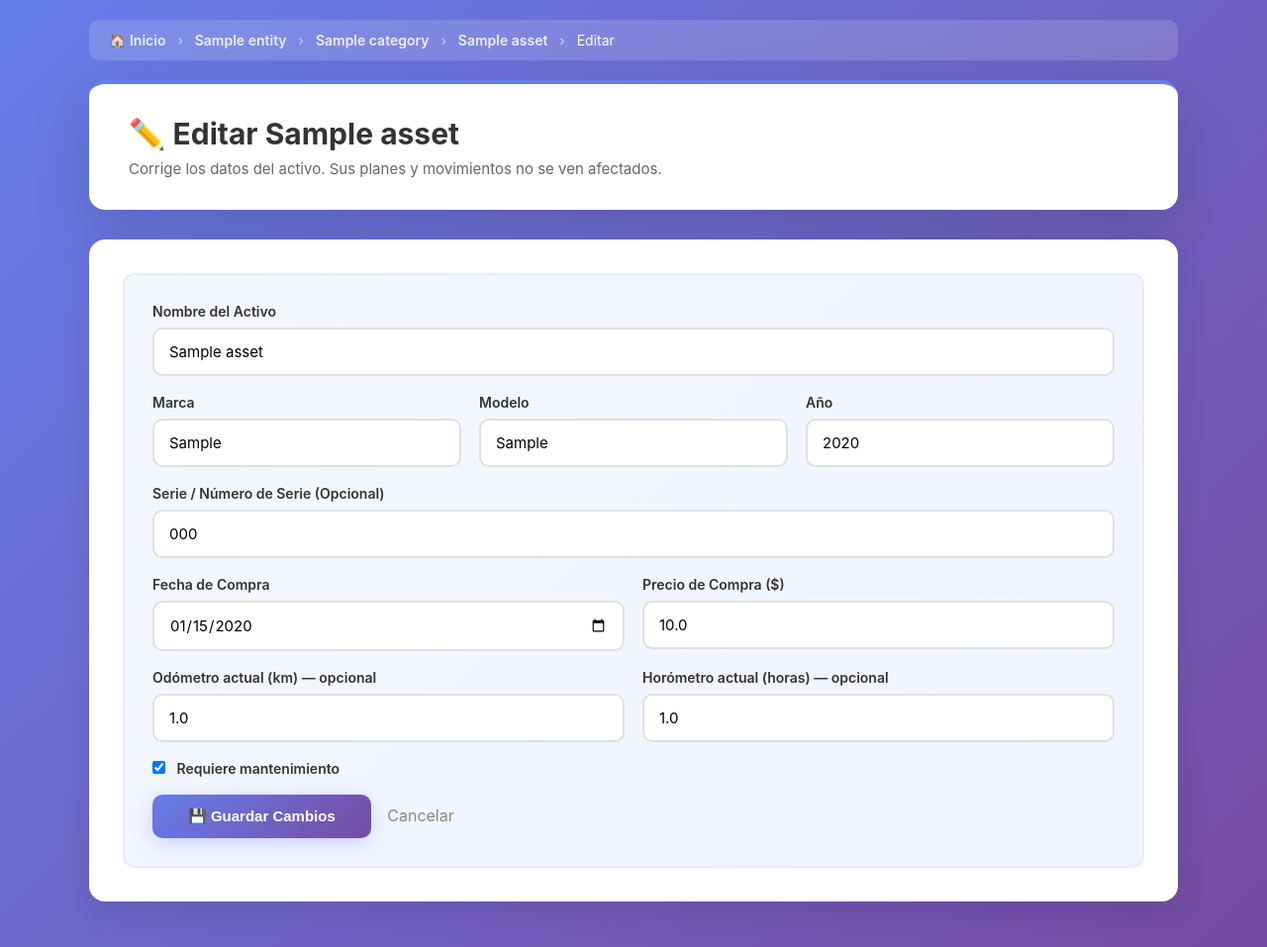
After one commit to rtrujillo62/asset-management, a Flask app: page /activo/1/editar in a window 1280 px wide. The commit adds this page. Shown: the whole page at 99% size. Run offline with Flask 3, Linux system fonts and the light colour scheme; tables that the repository leaves empty hold one stand-in row (values such as "Sample post").

Commit message:
Editar activos: formulario precargado, ruta de actualizacion y boton en la ficha del activo

```diff
--- a/app/models/__init__.py
+++ b/app/models/__init__.py
@@ -1,6 +1,7 @@
 from .entity import Entity
 from .entity_type import EntityType
 from .category import Category
+from .category_template import CategoryTemplate
 from .asset import Asset
 from .maintenance_plan import MaintenancePlan
 from .movement_ledger import MovementLedger
@@ -9,6 +10,7 @@ __all__ = [
     'Entity',
     'EntityType',
     'Category',
+    'CategoryTemplate',
     'Asset',
     'MaintenancePlan',
     'MovementLedger'
--- a/app/routes/dashboard.py
+++ b/app/routes/dashboard.py
@@ -1,6 +1,6 @@
 from flask import render_template, abort
 from app.routes import main_bp
-from app.models import Entity, EntityType, Category, Asset, MaintenancePlan, MovementLedger
+from app.models import Entity, EntityType, Category, CategoryTemplate, Asset, MaintenancePlan, MovementLedger
 
 @main_bp.route('/dashboard')
 def dashboard():
@@ -24,11 +24,17 @@ def ver_entidad(entity_id):
     nombres_categorias = sorted({
         c.name for c in Category.query.with_entities(Category.name).distinct()
     })
+    nombres_ya_aplicados = {c.name for c in entity.categories}
+    plantillas_disponibles = [
+        t for t in CategoryTemplate.query.order_by(CategoryTemplate.name).all()
+        if t.name not in nombres_ya_aplicados
+    ]
     return render_template(
         'entidad.html',
         entity=entity,
         inversion_total=inversion_total,
-        nombres_categorias=nombres_categorias
+        nombres_categorias=nombres_categorias,
+        plantillas_disponibles=plantillas_disponibles
     )
 
 @main_bp.route('/categoria/<int:category_id>')
@@ -47,3 +53,11 @@ def ver_activo(asset_id):
     movimientos = MovementLedger.query.filter_by(asset_id=asset.id)\
         .order_by(MovementLedger.movement_date.desc()).all()
     return render_template('activo.html', asset=asset, movimientos=movimientos)
+
+
+@main_bp.route('/activo/<int:asset_id>/editar')
+def editar_activo_form(asset_id):
+    asset = Asset.query.get(asset_id)
+    if not asset:
+        abort(404)
+    return render_template('editar_activo.html', asset=asset)
--- /dev/null
+++ b/app/templates/editar_activo.html
@@ -0,0 +1,83 @@
+{% extends "base.html" %}
+{% block title %}Editar {{ asset.name }} - Asset Management{% endblock %}
+
+{% block breadcrumb %}
+<div class="breadcrumb">
+    <a href="{{ url_for('main.dashboard') }}">🏠 Inicio</a>
+    <span>›</span>
+    <a href="{{ url_for('main.ver_entidad', entity_id=asset.entity.id) }}">{{ asset.entity.name }}</a>
+    <span>›</span>
+    <a href="{{ url_for('main.ver_categoria', category_id=asset.category.id) }}">{{ asset.category.name }}</a>
+    <span>›</span>
+    <a href="{{ url_for('main.ver_activo', asset_id=asset.id) }}">{{ asset.name }}</a>
+    <span>›</span>
+    Editar
+</div>
+{% endblock %}
+
+{% block contenido %}
+<div class="header">
+    <h1>✏️ Editar {{ asset.name }}</h1>
+    <p>Corrige los datos del activo. Sus planes y movimientos no se ven afectados.</p>
+</div>
+
+<div class="section">
+    <div class="form-section">
+        <form method="POST" action="{{ url_for('main.editar_activo', asset_id=asset.id) }}">
+            <div class="form-group">
+                <label>Nombre del Activo</label>
+                <input type="text" name="name" value="{{ asset.name }}" required>
+            </div>
+            <div class="form-row-3">
+                <div class="form-group">
+                    <label>Marca</label>
+                    <input type="text" name="brand" value="{{ asset.brand or '' }}">
+                </div>
+                <div class="form-group">
+                    <label>Modelo</label>
+                    <input type="text" name="model" value="{{ asset.model or '' }}">
+                </div>
+                <div class="form-group">
+                    <label>Año</label>
+                    <input type="number" name="year" min="1900" max="2100" value="{{ asset.year or '' }}">
+                </div>
+            </div>
+            <div class="form-group">
+                <label>Serie / Número de Serie (Opcional)</label>
+                <input type="text" name="serial_number" value="{{ asset.serial_number or '' }}">
+            </div>
+            <div class="form-row">
+                <div class="form-group">
+                    <label>Fecha de Compra</label>
+                    <input type="date" name="purchase_date"
+                           value="{{ asset.purchase_date.strftime('%Y-%m-%d') if asset.purchase_date else '' }}" required>
+                </div>
+                <div class="form-group">
+                    <label>Precio de Compra ($)</label>
+                    <input type="number" step="0.01" name="purchase_price" value="{{ asset.purchase_price or 0 }}">
+                </div>
+            </div>
+            <div class="form-row">
+                <div class="form-group">
+                    <label>Odómetro actual (km) — opcional</label>
+                    <input type="number" step="0.01" name="current_kilometers" value="{{ asset.current_kilometers or '' }}">
+                </div>
+                <div class="form-group">
+                    <label>Horómetro actual (horas) — opcional</label>
+                    <input type="number" step="0.01" name="current_hours" value="{{ asset.current_hours or '' }}">
+                </div>
+            </div>
+            <div class="form-group">
+                <label>
+                    <input type="checkbox" name="requires_maintenance" value="1"
+                           style="width:auto; margin-right:8px;" {% if asset.requires_maintenance %}checked{% endif %}>
+                    Requiere mantenimiento
+                </label>
+            </div>
+            <button type="submit">💾 Guardar Cambios</button>
+            <a href="{{ url_for('main.ver_activo', asset_id=asset.id) }}"
+               style="margin-left:12px; color:#888; text-decoration:none;">Cancelar</a>
+        </form>
+    </div>
+</div>
+{% endblock %}
```
Also changed, not shown: app/models/category_template.py (added, +19 -0 lines), app/routes/catalogos.py (+25 -2 lines), app/routes/forms.py (+49 -1 lines), app/templates/activo.html (+7 -1 lines), app/templates/catalogos.html (+37 -0 lines), app/templates/entidad.html (+34 -0 lines), migrations/versions/536c5461dc72_agregar_tabla_category_templates.py (added, +35 -0 lines).
